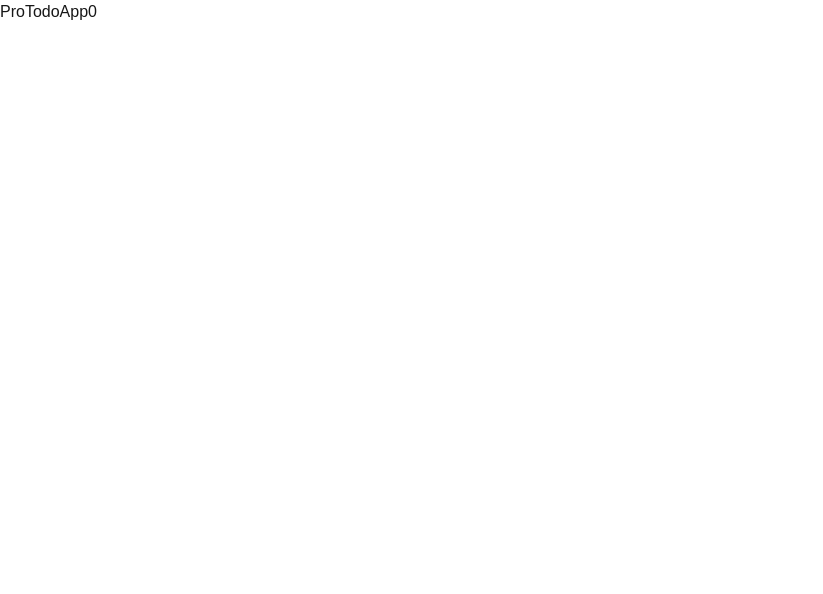
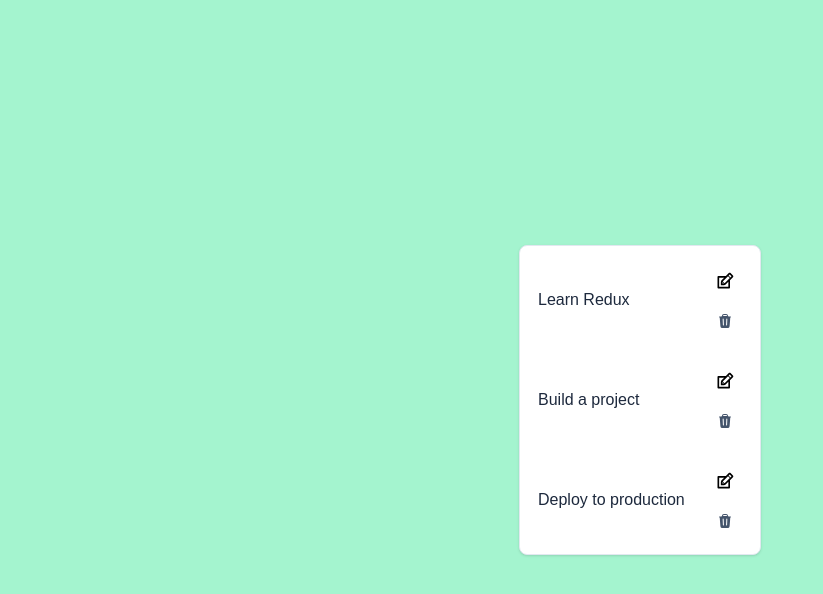
Before and after one commit to Gxrvish/machine-coding-react, a Next.js app: page /machine-coding/pro-todo-app in a window 1280 px wide. Shown: the top 594 px of the page, without its empty margins (0-823 px from the left). Built offline with nearby package versions, Linux system fonts and the light colour scheme.

Commit message:
adapt redux for pro todo app

```diff
--- a/src/app/machine-coding/pro-todo-app/ProTodoApp.tsx
+++ b/src/app/machine-coding/pro-todo-app/ProTodoApp.tsx
@@ -1,17 +1,21 @@
 "use client";
 
-import { useDispatch, useSelector } from "react-redux";
+import { useSelector } from "react-redux";
 
-import { increment } from "./counterSlice";
+import ProTodoList from "./ProTodoList";
 import type { RootState } from "./store";
 
 const ProTodoApp = () => {
-    const count = useSelector((state: RootState) => state.counter.value);
-    const dispatch = useDispatch();
+    const todos = useSelector((state: RootState) => state.todos);
     return (
-        <div>
-            ProTodoApp
-            <button onClick={() => dispatch(increment())}>{count}</button>
+        <div className="h-screen flex justify-center items-center bg-emerald-200">
+            <div className="relative flex flex-col rounded-lg bg-white shadow-sm border border-slate-200">
+                <nav className="flex min-w-[240px] flex-col gap-1 p-1.5">
+                    {todos.map((item) => {
+                        return <ProTodoList id={item.id} key={item.id} />;
+                    })}
+                </nav>
+            </div>
         </div>
     );
 };
--- /dev/null
+++ b/src/app/machine-coding/pro-todo-app/ProTodoList.tsx
@@ -0,0 +1,103 @@
+"use client";
+
+import React, { useState } from "react";
+import { useDispatch, useSelector } from "react-redux";
+
+import Dialog from "../generic-dialog/dialog";
+import type { RootState } from "./store";
+import { editTodo, removeTodo, toggleTodo } from "./todosSlice";
+
+type Props = {
+    id: string;
+};
+
+const ProTodoList = (props: Props) => {
+    const todos = useSelector((state: RootState) => state.todos);
+    const dispatch = useDispatch();
+    const [open, setOpen] = useState(false);
+    const todo = todos.find((todo) => todo.id === props.id);
+    return (
+        todo && (
+            <>
+                <Dialog
+                    title="Edit todo"
+                    open={open}
+                    onClose={() => setOpen(false)}
+                    onConfirm={() => {
+                        setOpen(false);
+                    }}
+                >
+                    <input
+                        type="text"
+                        className=""
+                        value={todo?.title}
+                        onChange={(ev) =>
+                            dispatch(
+                                editTodo({
+                                    id: todo?.id,
+                                    title:
+                                        ev.target.value === ""
+                                            ? todo.title
+                                            : ev.target.value,
+                                }),
+                            )
+                        }
+                    />
+                </Dialog>
+                <div
+                    role="button"
+                    className="text-slate-800 flex w-full items-center rounded-md p-2 pl-3 transition-all hover:bg-slate-100 focus:bg-slate-100 active:bg-slate-100"
+                >
+                    <span
+                        className={
+                            "cursor-pointer" +
+                            (todo.completed ? " line-through" : "")
+                        }
+                        onClick={() => dispatch(toggleTodo(todo.id))}
+                    >
+                        {todo?.title}
+                    </span>
+                    <div className="ml-auto grid place-items-center justify-self-end">
+                        <button
+                            className="rounded-md border border-transparent p-2.5 text-center text-sm transition-all text-slate-600 hover:bg-slate-200 focus:bg-slate-200 active:bg-slate-200 disabled:pointer-events-none disabled:opacity-50 disabled:shadow-none"
+                            type="button"
+                            onClick={() => setOpen(true)}
+                        >
+                            <svg
+                                fill="#000000"
+                                width="20px"
+                                height="20px"
+                                viewBox="0 0 24 24"
+                                version="1.2"
+                                baseProfile="tiny"
+                                xmlns="http://www.w3.org/2000/svg"
+                            >
+                                <path d="M21.561 5.318l-2.879-2.879c-.293-.293-.677-.439-1.061-.439-.385 0-.768.146-1.061.439l-3.56 3.561h-9c-.552 0-1 .447-1 1v13c0 .553.448 1 1 1h13c.552 0 1-.447 1-1v-9l3.561-3.561c.293-.293.439-.677.439-1.061s-.146-.767-.439-1.06zm-10.061 9.354l-2.172-2.172 6.293-6.293 2.172 2.172-6.293 6.293zm-2.561-1.339l1.756 1.728-1.695-.061-.061-1.667zm7.061 5.667h-11v-11h6l-3.18 3.18c-.293.293-.478.812-.629 1.289-.16.5-.191 1.056-.191 1.47v3.061h3.061c.414 0 1.108-.1 1.571-.29.464-.19.896-.347 1.188-.64l3.18-3.07v6zm2.5-11.328l-2.172-2.172 1.293-1.293 2.171 2.172-1.292 1.293z" />
+                            </svg>
+                        </button>
+                        <button
+                            className="rounded-md border border-transparent p-2.5 text-center text-sm transition-all text-slate-600 hover:bg-slate-200 focus:bg-slate-200 active:bg-slate-200 disabled:pointer-events-none disabled:opacity-50 disabled:shadow-none"
+                            type="button"
+                            onClick={() => dispatch(removeTodo(todo.id))}
+                        >
+                            <svg
+                                xmlns="http://www.w3.org/2000/svg"
+                                viewBox="0 0 24 24"
+                                fill="currentColor"
+                                className="w-4 h-4"
+                            >
+                                <path
+                                    fillRule="evenodd"
+                                    d="M16.5 4.478v.227a48.816 48.816 0 0 1 3.878.512.75.75 0 1 1-.256 1.478l-.209-.035-1.005 13.07a3 3 0 0 1-2.991 2.77H8.084a3 3 0 0 1-2.991-2.77L4.087 6.66l-.209.035a.75.75 0 0 1-.256-1.478A48.567 48.567 0 0 1 7.5 4.705v-.227c0-1.564 1.213-2.9 2.816-2.951a52.662 52.662 0 0 1 3.369 0c1.603.051 2.815 1.387 2.815 2.951Zm-6.136-1.452a51.196 51.196 0 0 1 3.273 0C14.39 3.05 15 3.684 15 4.478v.113a49.488 49.488 0 0 0-6 0v-.113c0-.794.609-1.428 1.364-1.452Zm-.355 5.945a.75.75 0 1 0-1.5.058l.347 9a.75.75 0 1 0 1.499-.058l-.346-9Zm5.48.058a.75.75 0 1 0-1.498-.058l-.347 9a.75.75 0 0 0 1.5.058l.345-9Z"
+                                    clipRule="evenodd"
+                                />
+                            </svg>
+                        </button>
+                    </div>
+                </div>
+            </>
+        )
+    );
+};
+
+export default ProTodoList;
--- a/src/app/machine-coding/pro-todo-app/counterSlice.ts
+++ /dev/null
@@ -1,14 +0,0 @@
-import { createSlice } from "@reduxjs/toolkit";
-
-const counterSlice = createSlice({
-    name: "counter",
-    initialState: { value: 0 },
-    reducers: {
-        increment(state) {
-            state.value++;
-        },
-    },
-});
-
-export const { increment } = counterSlice.actions;
-export default counterSlice.reducer;
--- a/src/app/machine-coding/pro-todo-app/store.ts
+++ b/src/app/machine-coding/pro-todo-app/store.ts
@@ -1,10 +1,10 @@
 import { configureStore } from "@reduxjs/toolkit";
 
-import counterReducer from "./counterSlice";
+import todosReducer from "./todosSlice";
 
 export const store = configureStore({
     reducer: {
-        counter: counterReducer,
+        todos: todosReducer,
     },
 });
 
--- /dev/null
+++ b/src/app/machine-coding/pro-todo-app/todosSlice.ts
@@ -0,0 +1,48 @@
+import { createSlice, type PayloadAction } from "@reduxjs/toolkit";
+
+type Todo = {
+    id: string;
+    title: string;
+    completed: boolean;
+};
+
+const initialState: Todo[] = [
+    { id: "1", title: "Learn Redux", completed: false },
+    { id: "2", title: "Build a project", completed: false },
+    { id: "3", title: "Deploy to production", completed: false },
+];
+
+const todosSlice = createSlice({
+    name: "todos",
+    initialState,
+    reducers: {
+        addTodo(state, action: PayloadAction<string>) {
+            state.push({
+                id: crypto.randomUUID(),
+                title: action.payload,
+                completed: false,
+            });
+        },
+
+        toggleTodo(state, action: PayloadAction<string>) {
+            const todo = state.find((t) => t.id === action.payload);
+            if (todo) {
+                todo.completed = !todo.completed;
+            }
+        },
+
+        removeTodo(state, action: PayloadAction<string>) {
+            return state.filter((t) => t.id !== action.payload);
+        },
+
+        editTodo(state, action: PayloadAction<{ id: string; title: string }>) {
+            const todo = state.find((t) => t.id === action.payload.id);
+            if (todo) {
+                todo.title = action.payload.title;
+            }
+        },
+    },
+});
+
+export const { addTodo, toggleTodo, removeTodo, editTodo } = todosSlice.actions;
+export default todosSlice.reducer;
```
